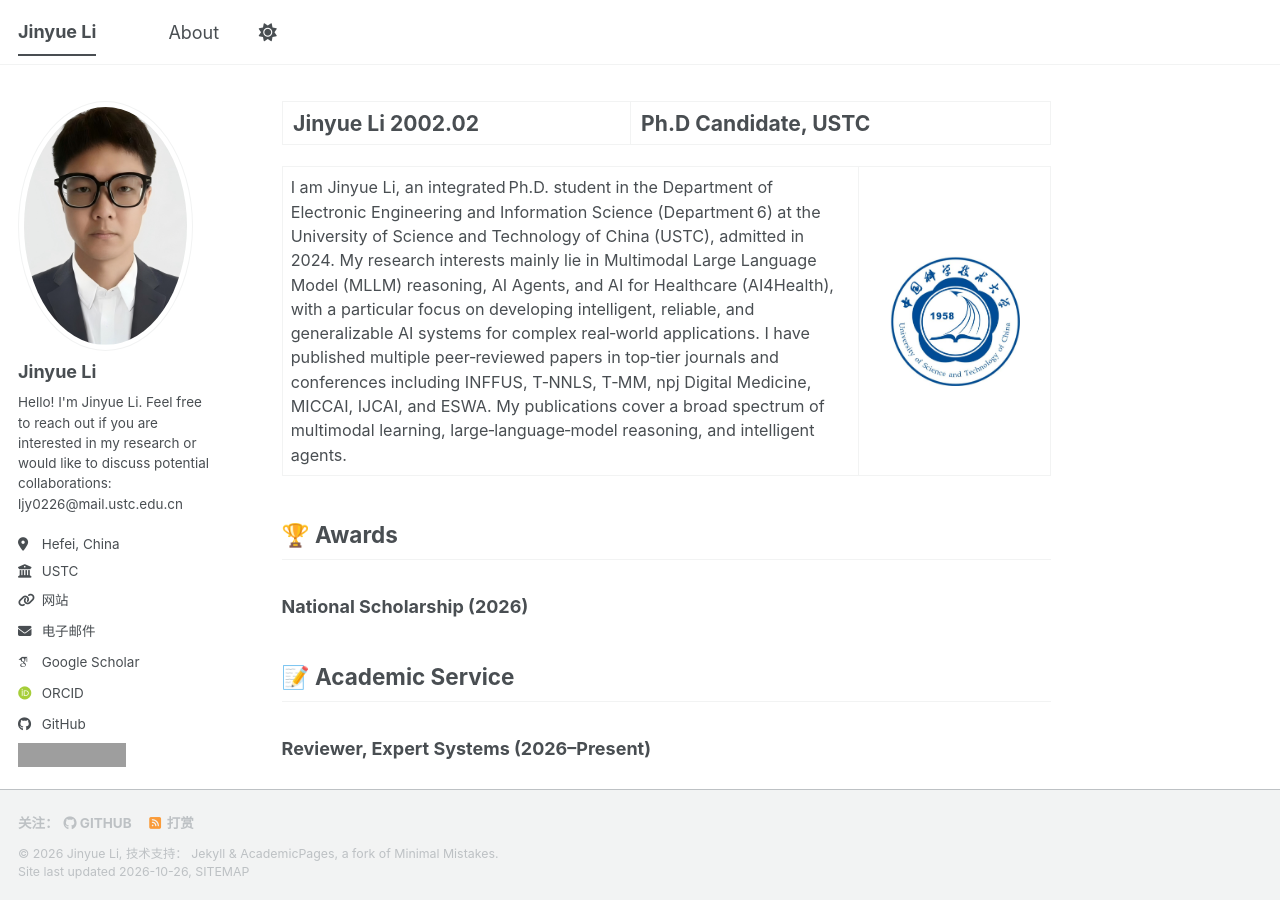
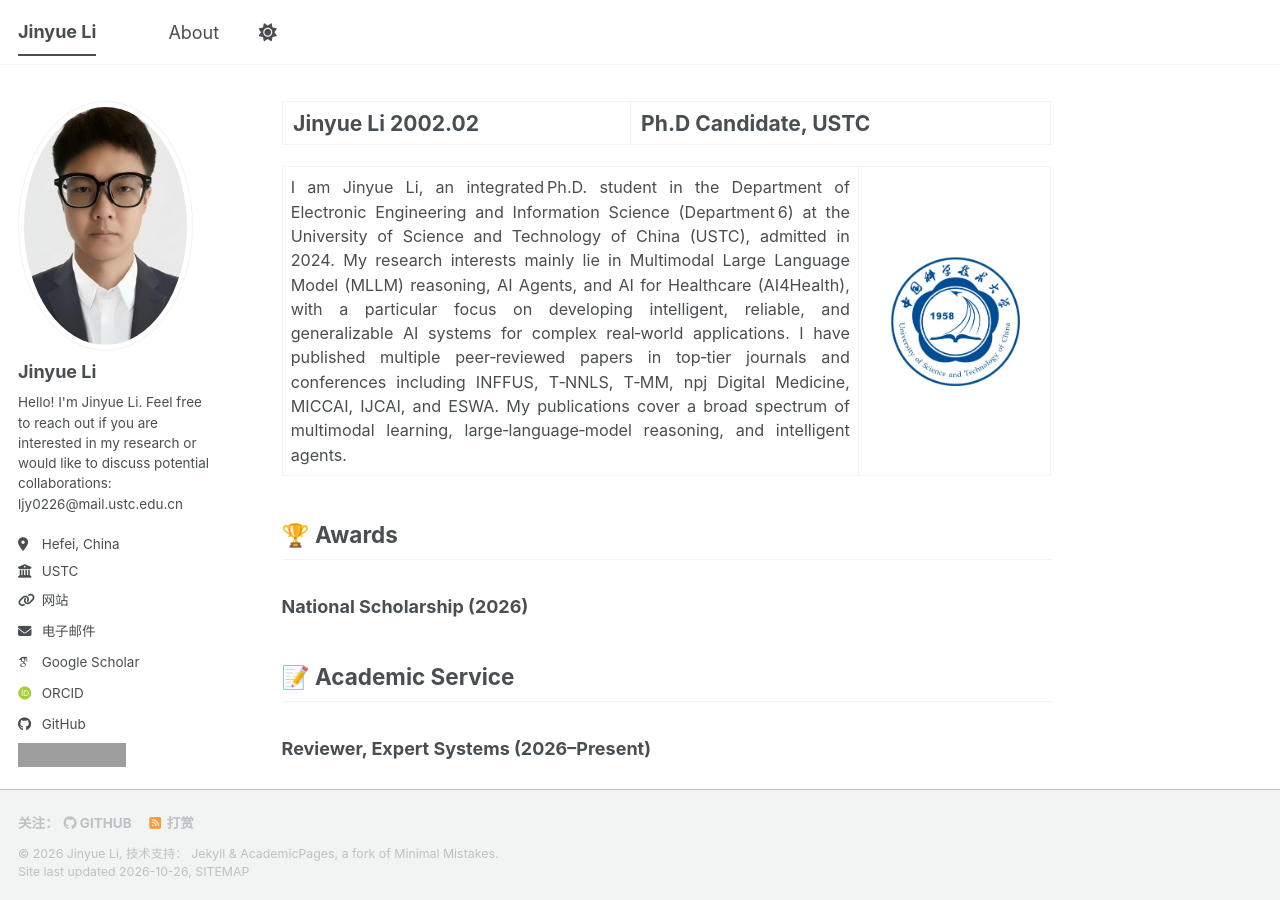
Before and after one commit to jylEcho/jylEcho.github.io, a Jekyll site: the page built from _pages/about.md, in a window 1280 px wide and 900 px high. Built offline with Jekyll 4.4.1, drawn with Linux system fonts in a browser that asks for light colours; some web fonts are replaced; a script bundle is joined from its source files by our own code; library files that are not in the unit come from our copies; grey boxes are pictures that could not be loaded.

Commit message:
Update about.md

```diff
--- a/_pages/about.md
+++ b/_pages/about.md
@@ -9,7 +9,7 @@ redirect_from:
 
 <table>
   <tr>
-    <td width="75%" valign="top" style="font-size:1.2em;">
+    <td width="75%" valign="top" style="font-size:1.2em; text-align: justify;">
 
 I am Jinyue Li, an integrated Ph.D. student in the Department of Electronic Engineering and Information Science (Department 6) at the University of Science and Technology of China (USTC), admitted in 2024. My research interests mainly lie in Multimodal Large Language Model (MLLM) reasoning, AI Agents, and AI for Healthcare (AI4Health), with a particular focus on developing intelligent, reliable, and generalizable AI systems for complex real‑world applications. I have published multiple peer‑reviewed papers in top‑tier journals and conferences including INFFUS, T‑NNLS, T‑MM, npj Digital Medicine, MICCAI, IJCAI, and ESWA. My publications cover a broad spectrum of multimodal learning, large‑language‑model reasoning, and intelligent agents.
 
```
